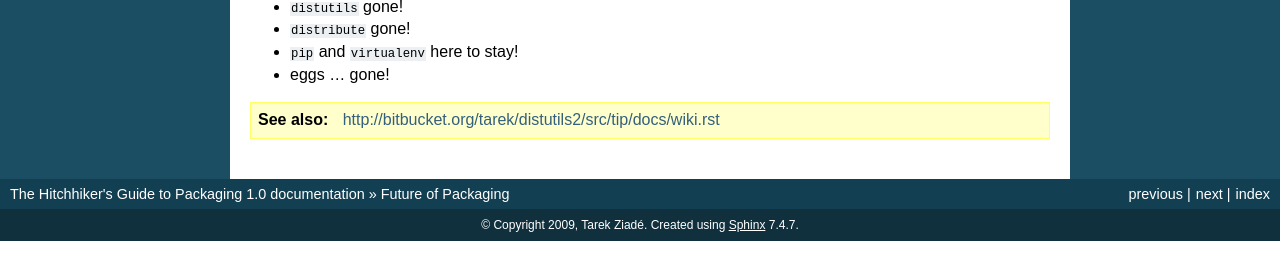
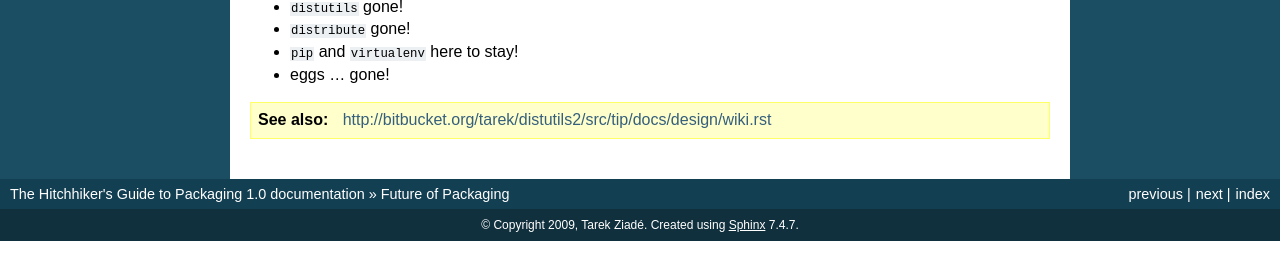
Before and after one commit to pypa/packaging.python.org, a Sphinx documentation site: the page built from source/future.txt, in a window 1280 px wide. Shown: the part 212-492 px from the top of the page. Built offline with Sphinx 7.4.7, drawn with Linux system fonts in a browser that asks for light colours; some of the changed lines change nothing that is shown.

Commit message:
fixed a broken link

```diff
--- a/source/future.txt
+++ b/source/future.txt
@@ -13,4 +13,4 @@ Inshort...
 - ``pip`` and ``virtualenv`` here to stay!
 - eggs ... gone!
 
-.. seealso:: http://bitbucket.org/tarek/distutils2/src/tip/docs/wiki.rst
+.. seealso:: http://bitbucket.org/tarek/distutils2/src/tip/docs/design/wiki.rst
```
